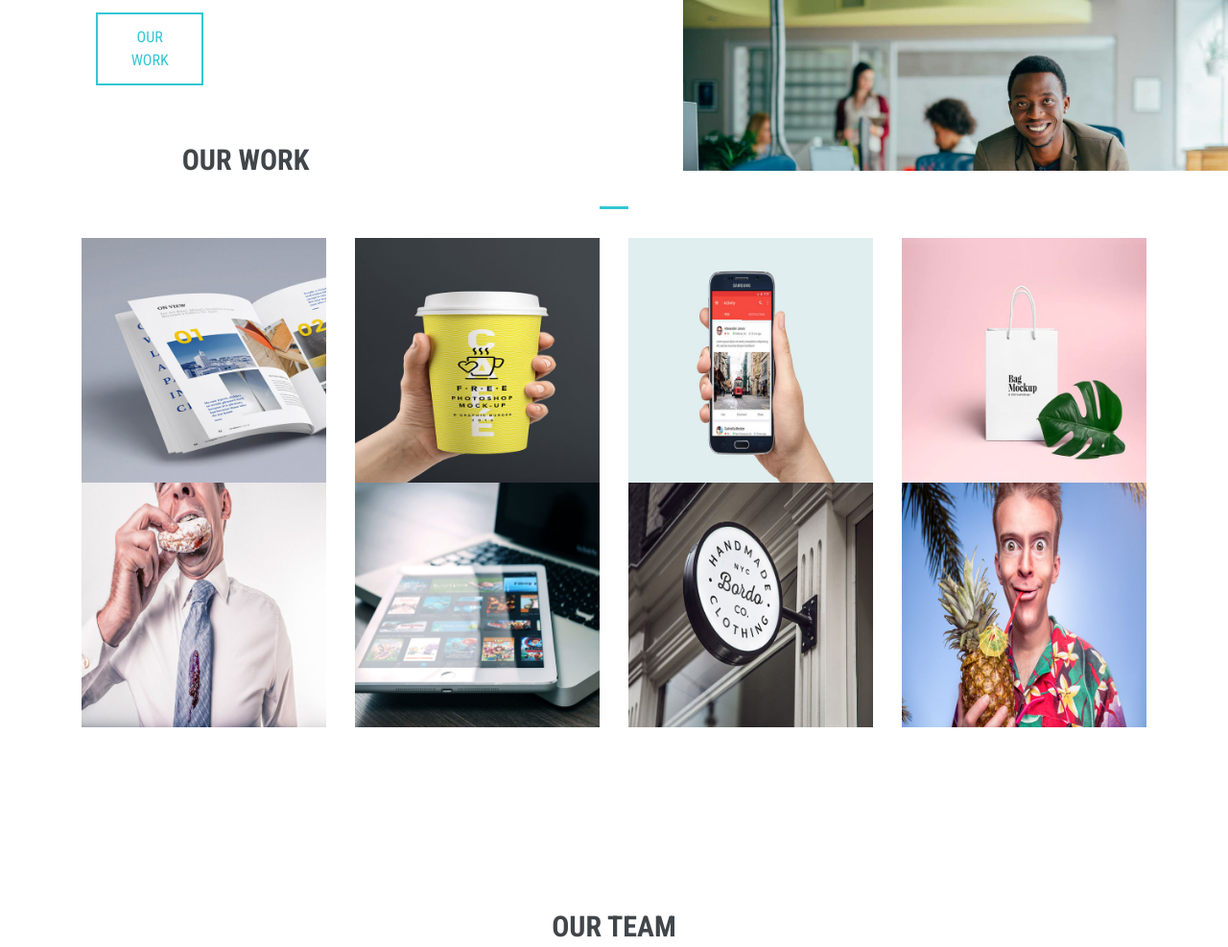
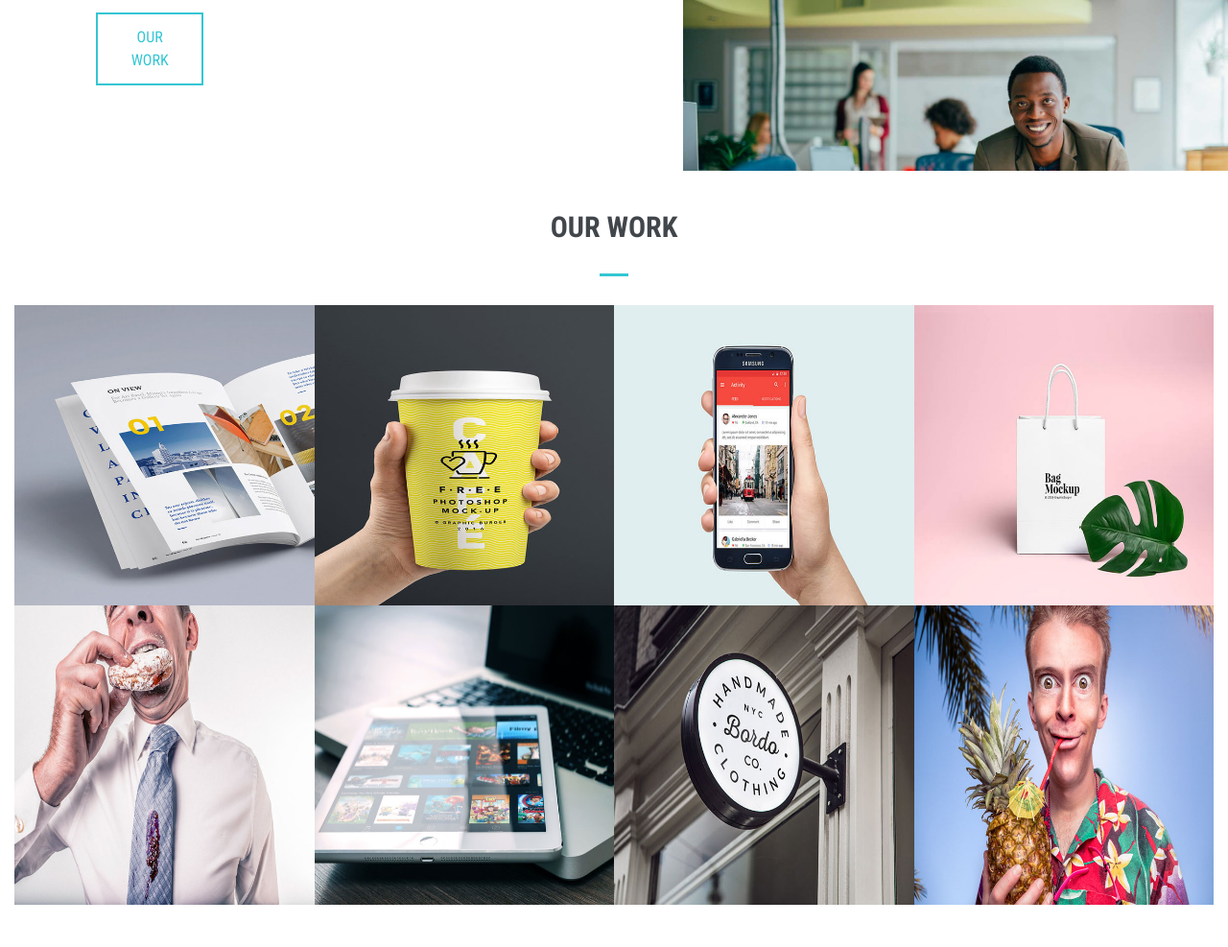
Before and after one commit to mpieces/Vesco, a plain HTML site: page index.html in a window 1280 px wide. Shown: the part 2017-3004 px from the top of the page at 96% size. Drawn offline with nearby package versions, Linux system fonts and the light colour scheme.

Commit message:
complete css for work section

```diff
--- a/css/style.css
+++ b/css/style.css
@@ -233,7 +233,14 @@ h3 {
 /* ============================================
                 WORK
 ================================================= */
+#work {
+    margin-top: 70px;
+}
 
+.row.no-gutters [class*=col-] {
+    padding-left: 0;
+    padding-right: 0;
+}
 
 
 
--- a/index.html
+++ b/index.html
@@ -228,8 +228,11 @@
             <div class="content-title-underline"></div>
         </div>
 
-        <div class="container">
-          <div class="row wow animated fadeInUp" data-wow-duration="1s" data-wow-delay=".5s">
+        <div class="container-fluid">
+
+          <!-- ROW 1 -->
+          <!-- added no-gutters class to get rid of padding left and right -->
+          <div class="row no-gutters wow animated fadeInUp" data-wow-duration="1s" data-wow-delay=".5s">
             <div class="col-md-3">
               <div class="img-wrapper">
                 <a href="img/work/1.jpg" title="Work Description Goes Here">
@@ -258,6 +261,9 @@
                   </a>
                   </div>
                   </div>
+
+                  <!-- ROW 2 -->
+
                   <div class="col-md-3">
                       <div class="img-wrapper">
                           <a href="img/work/5.jpg" title="Work Description Goes Here">
```
